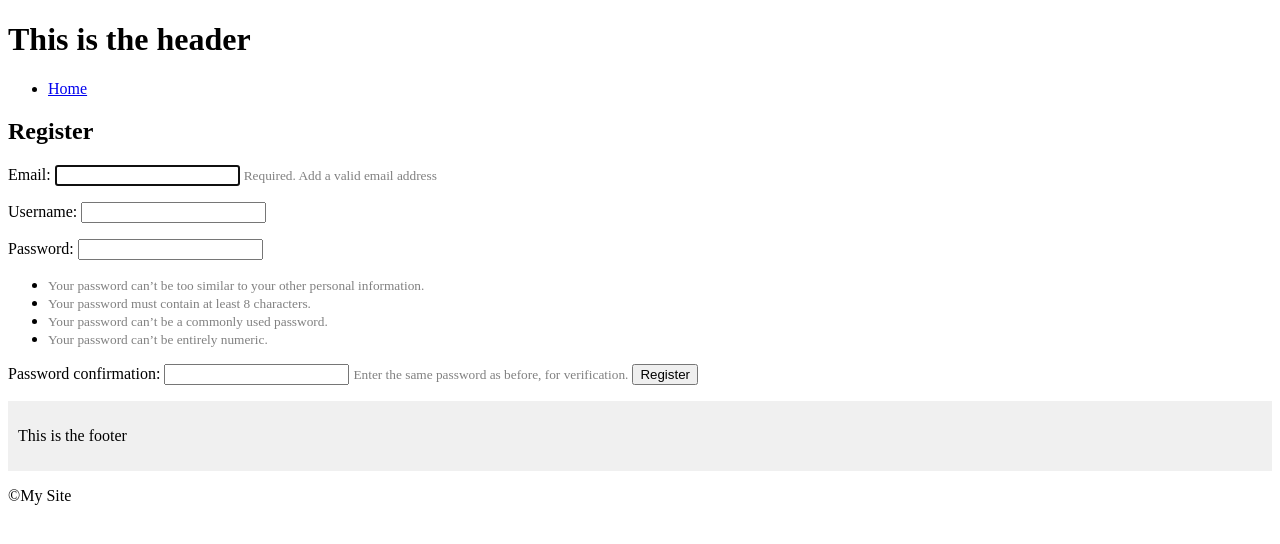
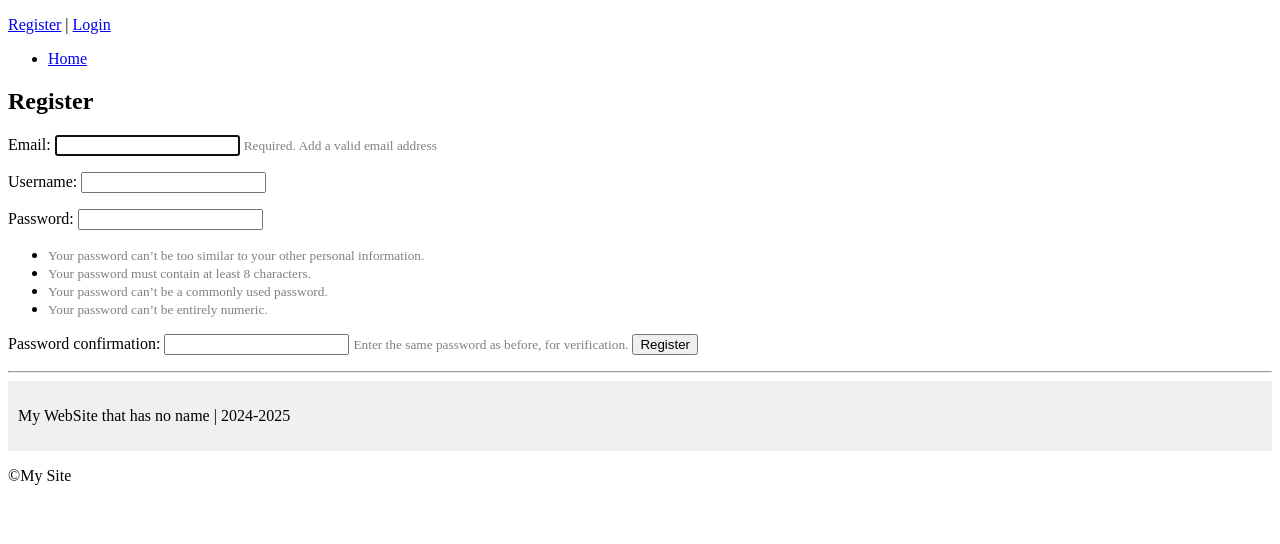
Before and after one commit to Prota0202/Site, a Django app: page /register/ in a window 1280 px wide. Shown: the top 544 px of the page. Run offline with Django 5.2, Linux system fonts and the light colour scheme.

Commit message:
Logging out system

```diff
--- a/src/account/views.py
+++ b/src/account/views.py
@@ -1,6 +1,6 @@
 from django.shortcuts import render
 from django.shortcuts import redirect
-from django.contrib.auth import login, authenticate
+from django.contrib.auth import login, authenticate , logout
 
 from account.forms import RegistrationForm
 
@@ -23,3 +23,7 @@ def registration_view(request):
         form = RegistrationForm()
         context['registration_form'] = form
     return render(request, 'account/register.html', context)
+
+def logout_view(request):
+    logout(request)
+    return redirect('home')
--- a/src/mysite/urls.py
+++ b/src/mysite/urls.py
@@ -22,6 +22,7 @@ from personal.views import (
 
 from account.views import (
     registration_view,
+    logout_view,
 
 
 )
@@ -32,4 +33,6 @@ urlpatterns = [
     path('admin/', admin.site.urls),
     path('', home_screen_view, name='home'),
     path('register/', registration_view, name='register'),
+    path('logout/', logout_view, name='logout'),
+
 ]
--- a/src/templates/base.html
+++ b/src/templates/base.html
@@ -9,7 +9,15 @@
 
 <body>
     <header>
-        <h1>This is the header</h1>
+    {% if request.user.is_authenticated %}
+    <p>Welcome, {{ request.user.username }}</p> | <a href="{% url 'logout' %}">Logout</a>
+
+    {% else %}
+        <p><a href="{% url 'register' %}">Register</a> | <a href="#">Login</a></p>
+
+    {% endif %}
+
+
         <nav>
             <ul>
                 <li><a href="{% url 'home' %}">Home</a></li>
@@ -23,8 +31,9 @@
     </main>
 
     <footer>
+        <hr>
         <div style="background-color: #f0f0f0; padding: 10px;">
-            <p>This is the footer</p>
+            <p>My WebSite that has no name | 2024-2025</p>
         </div>
         <p>&copy;My Site</p>
     </footer>
```
Also changed, not shown: src/personal/templates/personal/home.html (+1 -7 lines), src/db.sqlite3.
